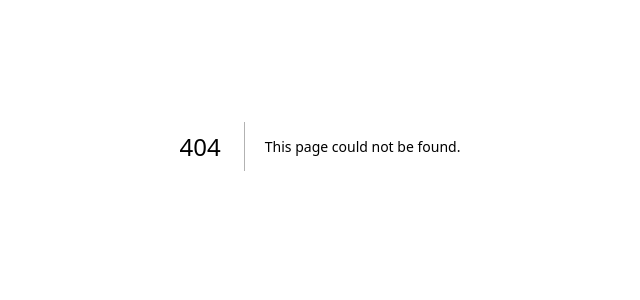
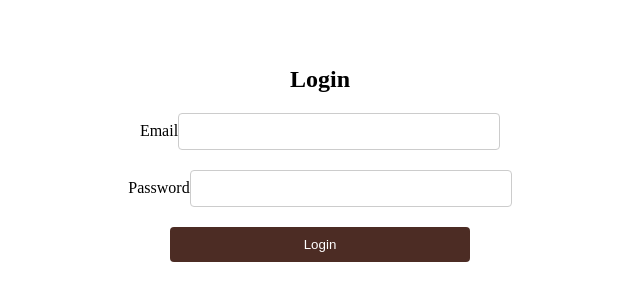
Before and after one commit to Ievavu/frontend, a Next.js app: page /login in a window 1280 px wide. Before the commit this address had no page. Shown: the part 254-554 px from the top of the page, without its empty margins (320-960 px from the left). Built offline with nearby package versions, Linux system fonts and the light colour scheme.

Commit message:
added login page

```diff
--- /dev/null
+++ b/src/pages/login/index.js
@@ -0,0 +1,86 @@
+import React, { useState } from 'react';
+import axios from 'axios';
+import styles from "./styles.module.css";
+
+const LoginPage = () => {
+  const [email, setEmail] = useState('');
+  const [password, setPassword] = useState('');
+  const [errorMessage, setErrorMessage] = useState('');
+
+  const handleEmailChange = (e) => {
+    setEmail(e.target.value);
+    setErrorMessage('');
+  };
+
+  const handlePasswordChange = (e) => {
+    setPassword(e.target.value);
+    setErrorMessage('');
+  };
+
+  const handleLogin = async () => {
+    if (!email || !password) {
+      setErrorMessage('Please fill in all fields.');
+      return;
+    }
+
+    if (email.indexOf('@') === -1) {
+      setErrorMessage('Invalid email format.');
+      return;
+    }
+
+    try {
+      const response = await axios.post('http://localhost:8081/login', {
+        email,
+        password,
+      });
+
+      if (response.status === 200) {
+        // Store JWT in cookies or local storage
+        document.cookie = `jwt=${response.data.jwt}; path=/`;
+
+        // Redirect to another page
+        window.location.href = '/';
+      }
+    } catch (error) {
+      setErrorMessage('Login failed. Please try again.');
+    }
+  };
+
+  return (
+    <div className={styles.container}>
+      <h2 className={styles.title}>Login</h2>
+      <div className={styles.form}>
+        <div className={styles.formGroup}>
+          <label htmlFor="email" className={styles.label}>
+            Email
+          </label>
+          <input
+            type="email"
+            id="email"
+            value={email}
+            onChange={handleEmailChange}
+            className={styles.input}
+          />
+        </div>
+        <div className={styles.formGroup}>
+          <label htmlFor="password" className={styles.label}>
+            Password
+          </label>
+          <input
+            type="password"
+            id="password"
+            value={password}
+            onChange={handlePasswordChange}
+            className={styles.input}
+          />
+        </div>
+        {errorMessage && <p className={styles.error}>{errorMessage}</p>}
+        <button className={styles.button} onClick={handleLogin}>
+          Login
+        </button>
+      </div>
+    </div>
+  );
+};
+
+export default LoginPage;
--- /dev/null
+++ b/src/pages/login/styles.module.css
@@ -0,0 +1,49 @@
+.container {
+    display: flex;
+    flex-direction: column;
+    align-items: center;
+    justify-content: center;
+    height: 100vh;
+  }
+
+  .title {
+    font-size: 24px;
+    margin-bottom: 20px;
+  }
+
+  .form {
+    display: flex;
+    flex-direction: column;
+    align-items: center;
+  }
+
+  .formGroup {
+    margin-bottom: 20px;
+  }
+
+  .label {
+    font-size: 16px;
+    margin-bottom: 5px;
+  }
+
+  .input {
+    width: 300px;
+    padding: 10px;
+    border: 1px solid #ccc;
+    border-radius: 4px;
+  }
+
+  .button {
+    width: 300px;
+    padding: 10px 20px;
+    background-color: #4c2c24;
+    color: #fff;
+    border: none;
+    border-radius: 4px;
+    cursor: pointer;
+  }
+
+  .error {
+    color: #ff0000;
+    margin-bottom: 10px;
+  }
```
